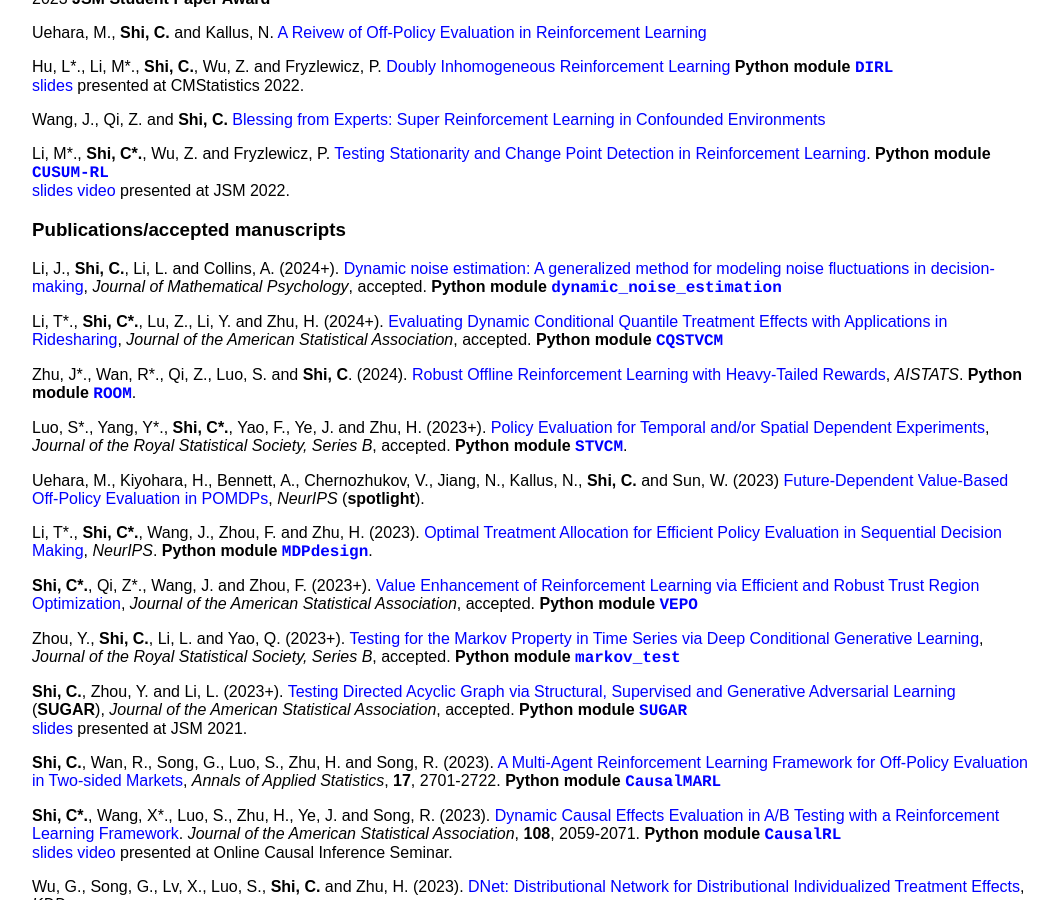
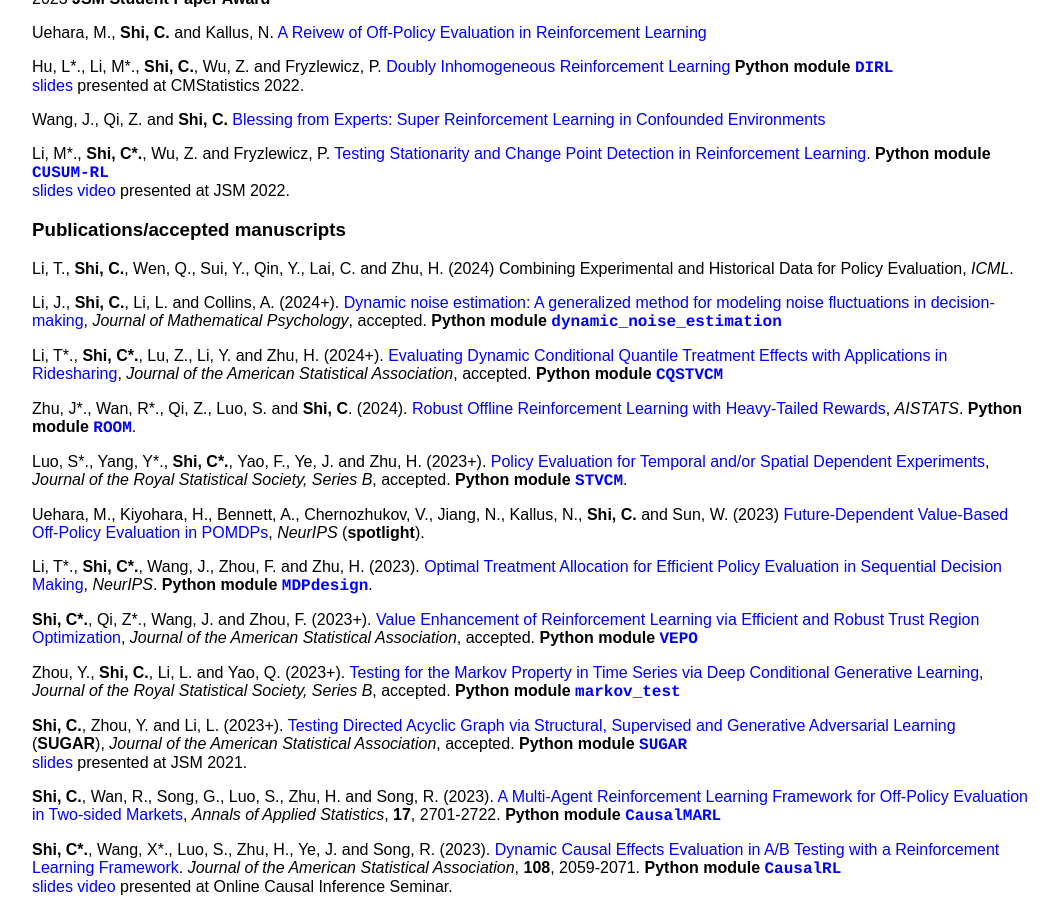
Before and after one commit to callmespring/callmespring.github.io, a Jekyll site: the page built from publication.md, in a window 1280 px wide and 900 px high, scrolled down 529 px. Shown: the whole window, without its empty margins (108-1166 px from the left). Built offline with Jekyll 4.4.1, drawn with Linux system fonts in a browser that asks for light colours.

Commit message:
Update publication.md

```diff
--- a/publication.md
+++ b/publication.md
@@ -45,6 +45,8 @@ Reinforcement Learning](https://arxiv.org/pdf/2203.01707.pdf).
 **Python module** [<span style="font-family:courier;">**CUSUM-RL**</span>](https://github.com/limengbinggz/CUSUM-RL) <br/> [<font size="3">slides</font>](./slides/CUSUMRL.pdf) [<font size="3">video</font>](https://www.dropbox.com/s/56nstisjitkxvjd/video.mp4?dl=0) <font size="3">presented at JSM 2022</font>.
 
 ### Publications/accepted manuscripts
+
+Li, T., **Shi, C.**, Wen, Q., Sui, Y., Qin, Y., Lai, C. and Zhu, H. (2024) Combining Experimental and Historical Data for Policy Evaluation, _ICML_.
 
 Li, J., **Shi, C.**, Li, L. and Collins, A. (2024+). [Dynamic noise estimation: A generalized method for modeling noise fluctuations in decision-making](https://www.biorxiv.org/content/10.1101/2023.06.19.545524v1.full.pdf), _Journal of Mathematical Psychology_, accepted.  **Python module** [<span style="font-family:courier;">**dynamic_noise_estimation**</span>](https://github.com/jl3676/dynamic_noise_estimation)
 
```
